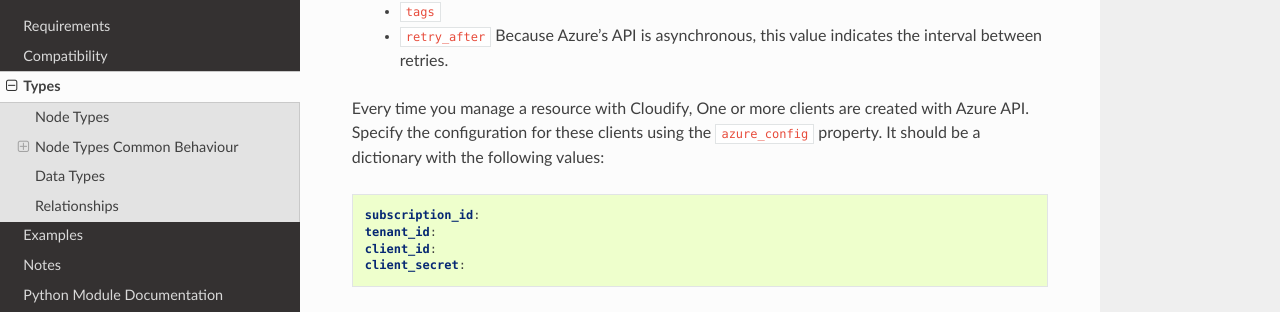
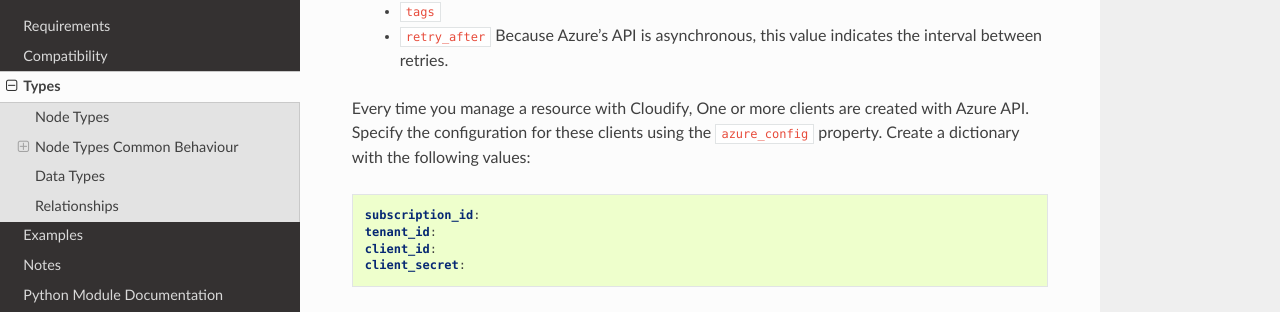
Before and after one commit to cloudify-cosmo/cloudify-azure-plugin, a Sphinx documentation site: the page built from docs/types.rst, in a window 1280 px wide and 900 px high, scrolled down 8184 px. Shown: the part 135-447 px from the top of the window. Built offline with Sphinx 7.4.7 and the Read the Docs theme 2.0.0, drawn with Linux system fonts in a browser that asks for light colours.

Commit message:
Don't use "should" when it must

```diff
--- a/docs/types.rst
+++ b/docs/types.rst
@@ -351,7 +351,7 @@ Every time you manage a resource with Cloudify,
 One or more clients are created with Azure API.
 Specify the configuration for these clients
 using the ``azure_config`` property.
-It should be a dictionary
+Create a dictionary
 with the following values::
 
   subscription_id:
```
